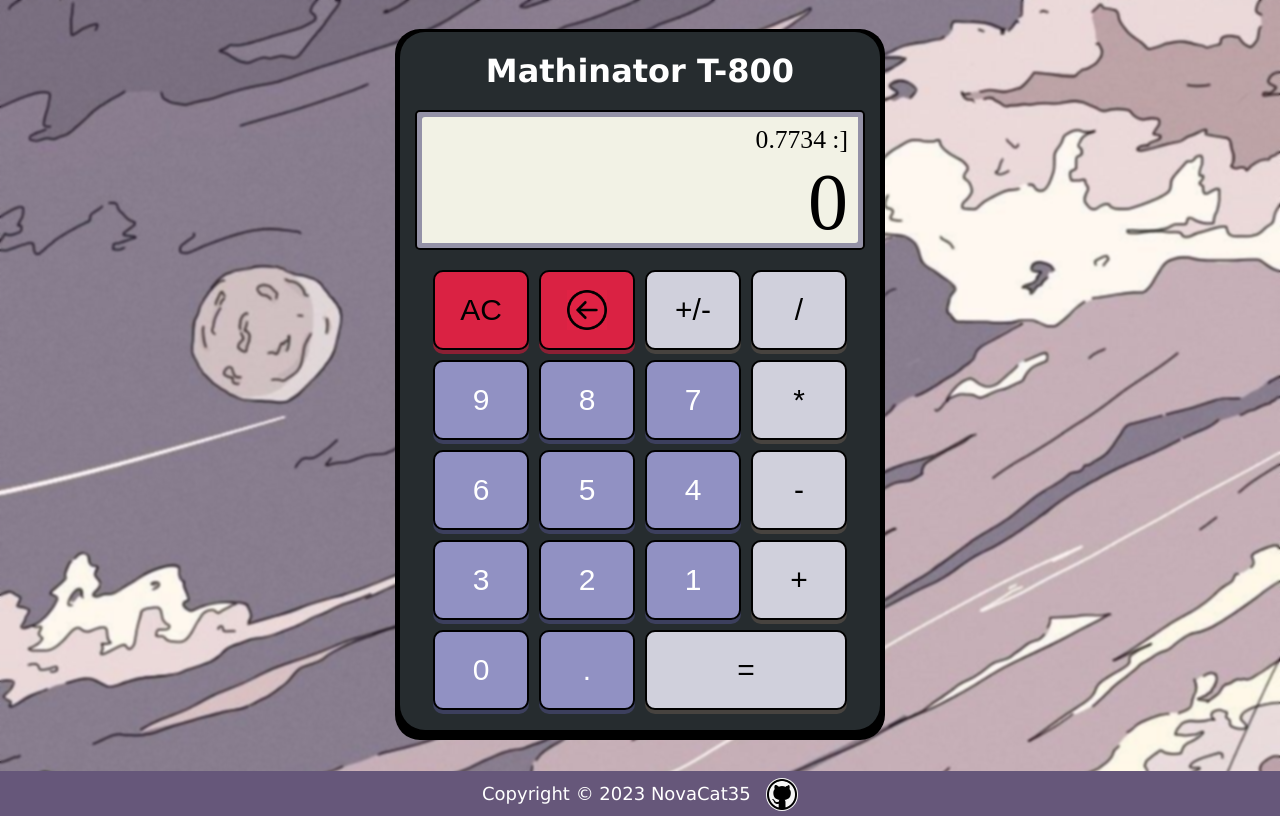
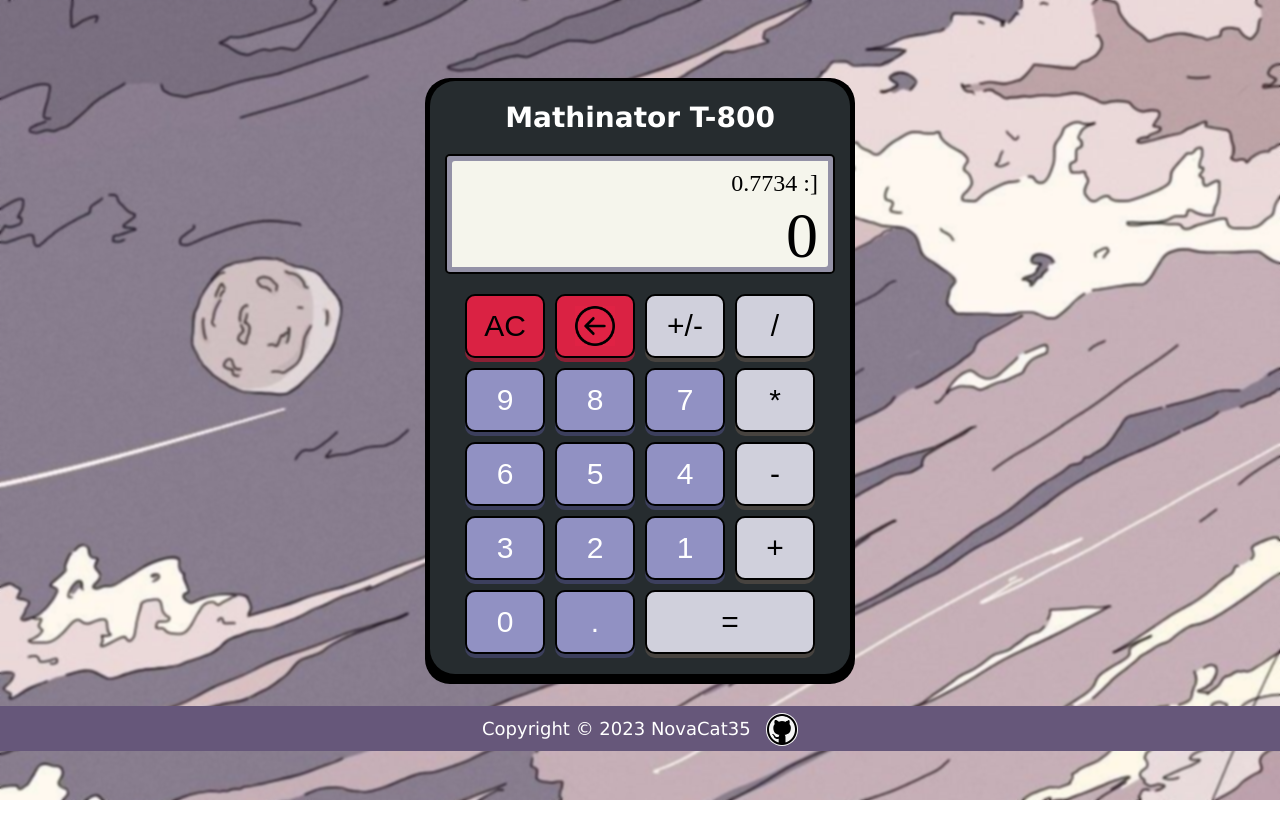
Before and after one commit to NovaCat35/calculator, a plain HTML site: page index.html in a window 1280 px wide. Drawn offline with Linux system fonts and the light colour scheme; a web font is replaced by a local one.

Commit message:
Size down calculator and edit backBtn to show scientic notation for longer digits

```diff
--- a/index.html
+++ b/index.html
@@ -8,6 +8,7 @@
     <title>calculator</title>
 </head>
 <body>
+    <audio data-sound='click' src="assets/zapsplat_office_calculator_button_single_press_001_81851.mp3"></audio>
     <main>
        <div class="header">
             <h1>Mathinator T-800</h1>
--- a/script.js
+++ b/script.js
@@ -1,6 +1,7 @@
 const displayResult = document.querySelector('.resultDisplay');
 const displayEquation = document.querySelector('.equationDisplay');
 const buttons = document.querySelectorAll('button');
+const clickAudio = document.querySelector('audio[data-sound="click"]');
 
 let firstNum = '0';
 let secondNum = '';
@@ -84,6 +85,8 @@ buttons.forEach(button => button.addEventListener('click', function (event) {
             makeSign('2ndOperand');
         }
     }
+    clickAudio.currentTime = 0;
+    clickAudio.play();
 }))
 
 // Assign firstNum as the evaluated result and clear room for new evaluation
@@ -159,10 +162,18 @@ function clear() {
 function back(operand) {
     if(operand == '1stOperand') {
         firstNum = firstNum.slice(0, -1);
-        displayResult.innerText = addCommas(firstNum);
+        if(firstNum.length <= 9){
+            displayResult.innerText = addCommas(firstNum);
+        } else{
+            displayResult.innerText = Number(firstNum).toExponential(2);
+        }
     } else {
         secondNum = secondNum.slice(0, -1);
-        displayResult.innerText = addCommas(secondNum);
+        if(secondNum.length <= 9){
+            displayResult.innerText = addCommas(secondNum);
+        } else{
+            displayResult.innerText = Number(secondNum).toExponential(2);
+        }
     }
 }
 
--- a/styles.css
+++ b/styles.css
@@ -28,7 +28,7 @@ body {
 /** Main calculator body **/
 main {
     background-color: rgb(38, 44, 47);
-    width: 480px;
+    width: 420px;
     padding: 20px;
     margin: 2em;
     display: flex;
@@ -43,15 +43,16 @@ main {
 
 /** Header **/
 h1 {
+    font-size: 28px;
     margin: 0;
     color: white;
 }
 
 /** Display **/
 .displayContainer {
-    background-color: rgb(242, 242, 229);
-    height: 140px;
-    width: 450px;
+    background-color: rgb(245, 245, 236);
+    height: 120px;
+    width: 390px;
     border: solid 2px black;
     border-radius: 5px;
     overflow: hidden;
@@ -67,19 +68,19 @@ h1 {
 }
 .equationDisplay {
     padding-top: 15px;
-    font-size: 1.6em;
+    font-size: 1.5em;
     height: 40px;
 }
 .resultDisplay {
-    font-size: 5em;
-    height: 100px;
+    font-size: 4em;
+    height: 80px;
 }
 
 /** Numbers and operations **/
 .btnsContainer {
     display: grid;
-    grid-template-columns: repeat(4, 6em);
-    grid-template-rows: repeat(5, 5em);
+    grid-template-columns: repeat(4, 5em);
+    grid-template-rows: repeat(5, 4em);
     grid-gap: 10px;
     justify-content: center;
 }
@@ -135,7 +136,6 @@ button:active {
 
 /***** FOOTER *****/
 footer {
-    margin-top: .5em;
     min-width: 100vw;
     height: 45px;
     display: flex;
@@ -161,6 +161,7 @@ footer img:hover {
 
 @media screen and (max-width: 560px){
     main {
+        margin-top: -10px;
         width: 350px;
         box-shadow: 0 8px black, 4px 8px black, -4px 8px black,
         0 -4px black, -4px -4px black, 4px -4px black;
```
Also changed, not shown: 2 other files.
